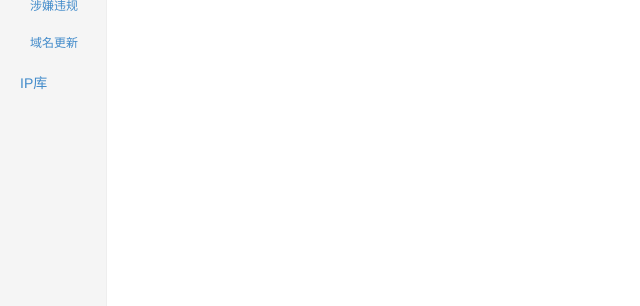
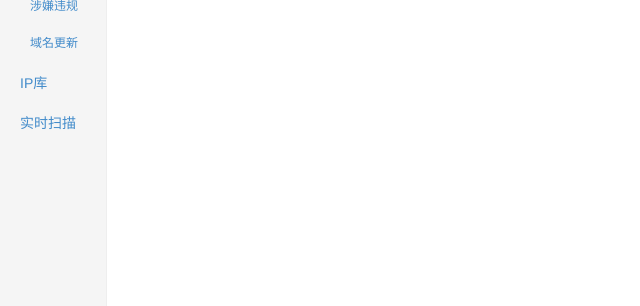
Before and after one commit to Mark-Shine/station, a Django app: template cohost/templates/cohost/data.html in a window 1280 px wide. Shown: the part 237-543 px from the top of the page, without its empty margins (0-640 px from the left). Run offline with Django 3.2, Linux system fonts and the light colour scheme; the template is opened without the code that fills it, so the values that code supplies are empty; some libraries are stand-ins or nearby versions.

Commit message:
add logtail

```diff
--- a/cohost/templates/base.html
+++ b/cohost/templates/base.html
@@ -63,6 +63,7 @@
                     {%if perms.wzauth.can_see_log%}
                     <li class={{logs_active}}><a href="{%url 'logs'%}">系统日志</a></li>
                     {%endif%}
+                    <li ><a href="http://fs.teabox.cc:9092/logtail/bing%3Aip_bing">实时扫描</a></li>
                   </ul>
                 </div>
                 <!-- 主要内容 -->
```
